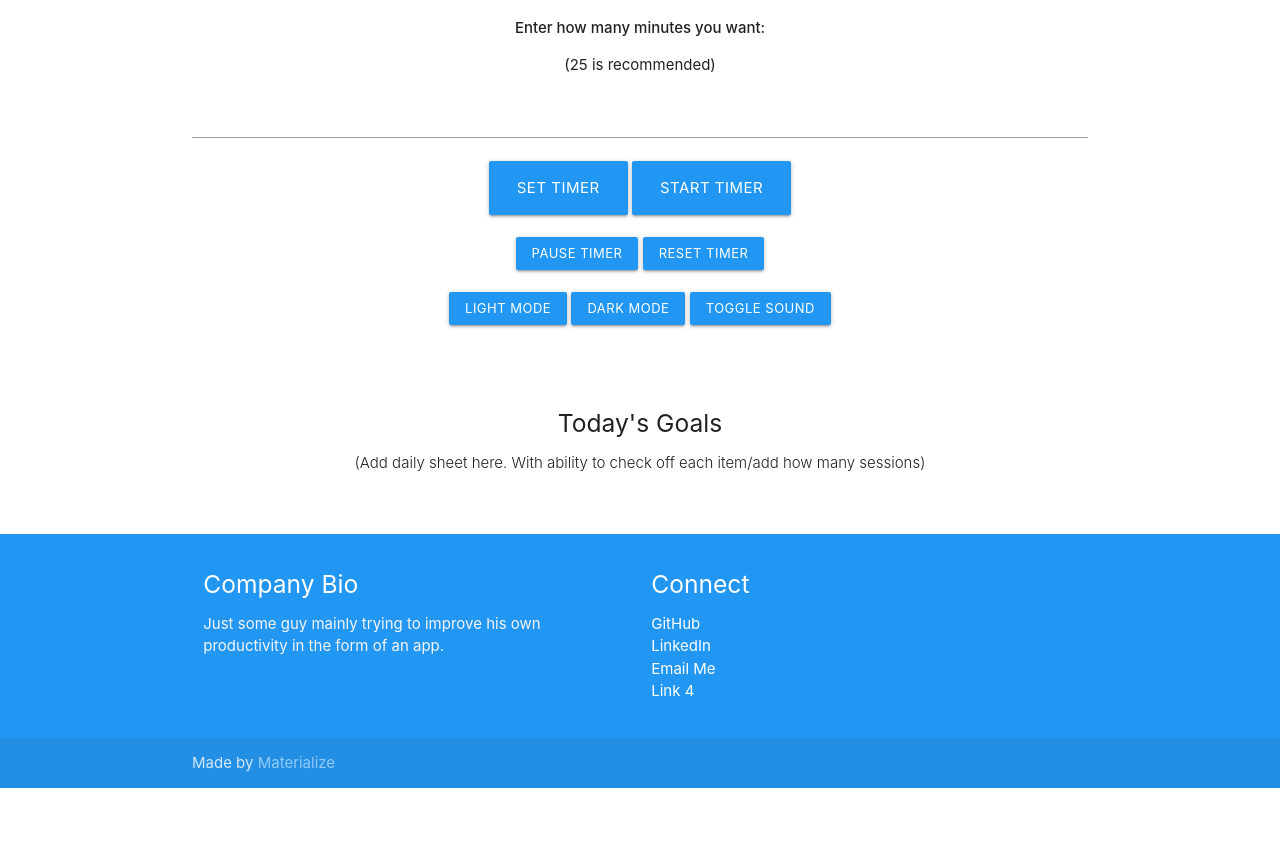
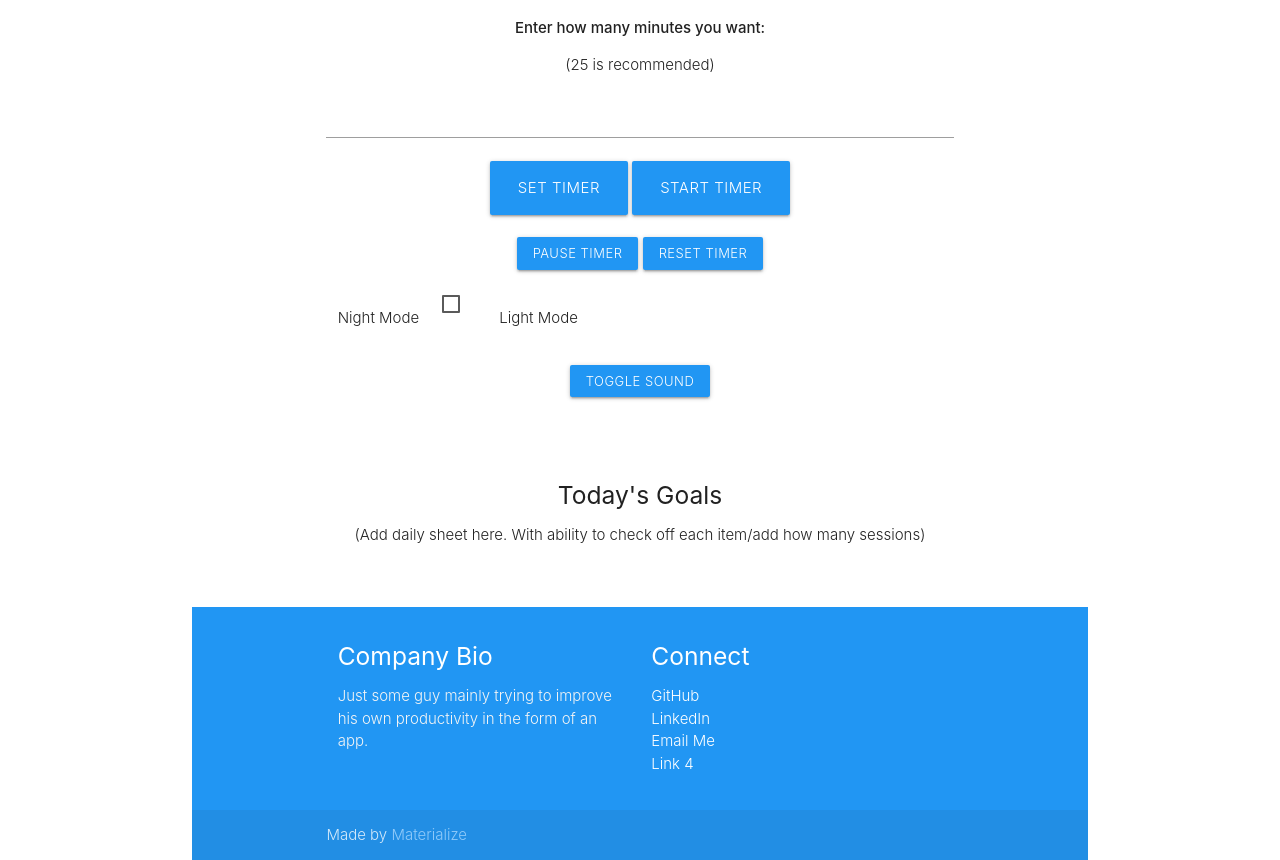
Before and after one commit to andycwilliams/ProductivityTracker-PersonalProject2.5, a website with bundled scripts: page public/html/index.html in a window 1280 px wide. Shown: the part 488-1348 px from the top of the page. Before the commit the page ends 1276 px from the top, so only its background shows below. Built offline with nearby package versions, Linux system fonts and the light colour scheme.

Commit message:
Working in toggle button from early class activity

```diff
--- a/index.js
+++ b/index.js
@@ -43,6 +43,16 @@ const resetTimer = () => {
 };
 minutesBtn.addEventListener("click", resetTimer());
 
+
+const toggleSound = () => {
+
+};
+minutesBtn.addEventListener("click", toggleSound());
+
+
+
+// -------------------------------- Light/Dark Mode --------------------------------
+
 const lightMode = () => {
 
 };
@@ -53,13 +63,30 @@ const darkMode = () => {
 };
 minutesBtn.addEventListener("click", darkMode());
 
-const toggleSound = () => {
-
-};
-minutesBtn.addEventListener("click", toggleSound());
 
 
 
+let mode = "light";
+
+// Access toggle switch HTML element
+var nightlight = document.querySelector("#nightlight");
+var container = document.querySelector(".container");
+
+// Set default mode to dark
+
+// Listen for a click event on toggle switch
+themeSwitcher.addEventListener("click", function() {
+  // If mode is dark, apply light background
+  if (mode === "dark") {
+    mode = "light";
+    container.setAttribute("class", "light");
+  }
+  // If mode is light, apply dark background
+  else {
+    mode = "dark";
+    container.setAttribute("class", "dark");
+  }
+});
 
 
 // -------------------------------- Timer Function --------------------------------
--- a/public/html/index.html
+++ b/public/html/index.html
@@ -10,6 +10,7 @@
 </head>
 
 <body>
+  <div class="container light">
   <nav class="light-blue lighten-1" role="navigation">
     <div class="nav-wrapper container"><a id="logo-container" href="#" class="brand-logo">Logo</a>
       <ul class="right hide-on-med-and-down">
@@ -52,9 +53,23 @@
           <a id="resetTimer" class="btn-small waves-effect waves-light blue">Reset Timer</a>
       </div><br>
 
+
+
       <div class="row center">
-        <a id="lightMode" class="btn-small waves-effect waves-light blue">Light Mode</a>
-        <a id="darkMode" class="btn-small waves-effect waves-light blue">Dark Mode</a>
+        <!-- <a id="lightMode" class="btn-small waves-effect waves-light blue">Light Mode</a>
+        <a id="darkMode" class="btn-small waves-effect waves-light blue">Dark Mode</a> -->
+        <div class="row toggle">
+          <div class="col">
+            <p>Night Mode</p>
+          </div>
+          <label class="switch col">
+            <input type="checkbox" id="nightlight">
+            <span class="slider round"></span>
+          </label>
+          <div class="col">
+            <p>Light Mode</p>
+          </div>
+        </div>
         <a id="toggleSound" class="btn-small waves-effect waves-light blue">Toggle Sound</a>
       </div><br><br>
 
@@ -116,6 +131,7 @@
   <script src="../js/materialize.js"></script>
   <script src="../js/init.js"></script>
   <script src="../../index.js"></script>
+  </div>
   </body>
 </html>
 
```
